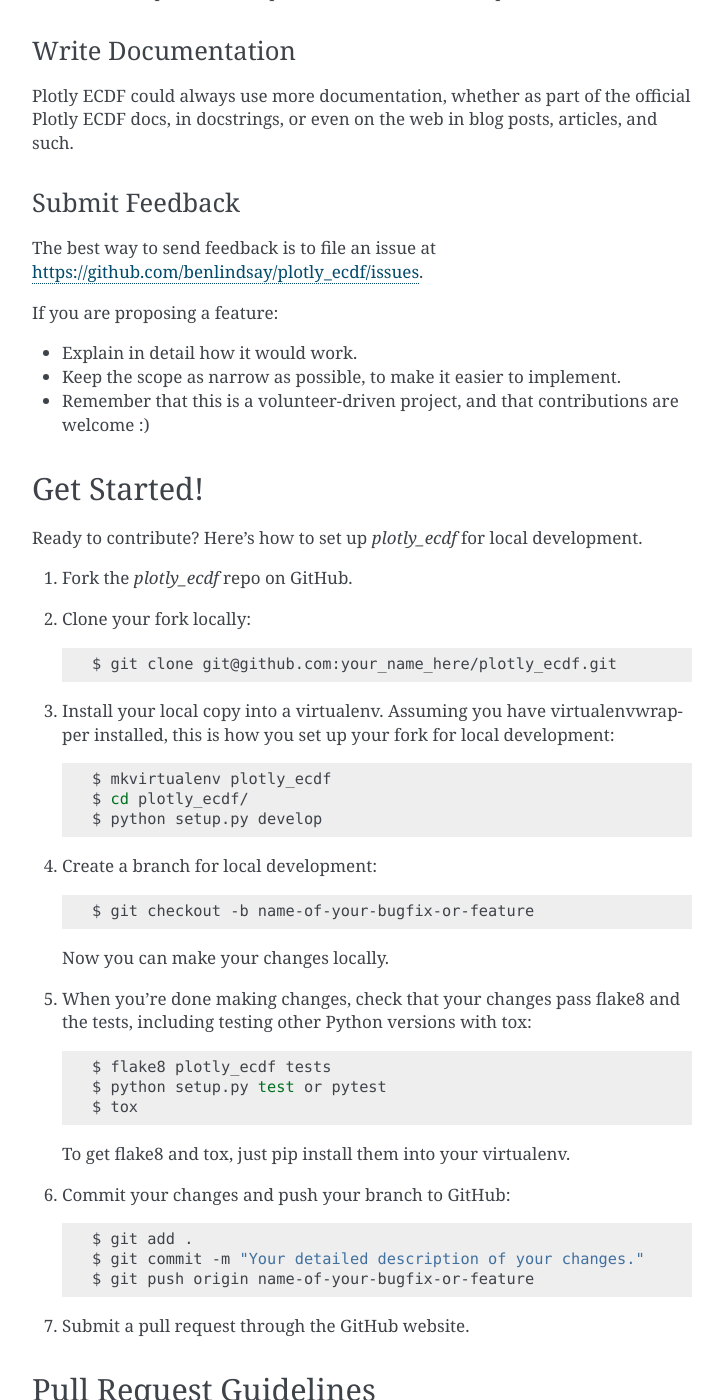
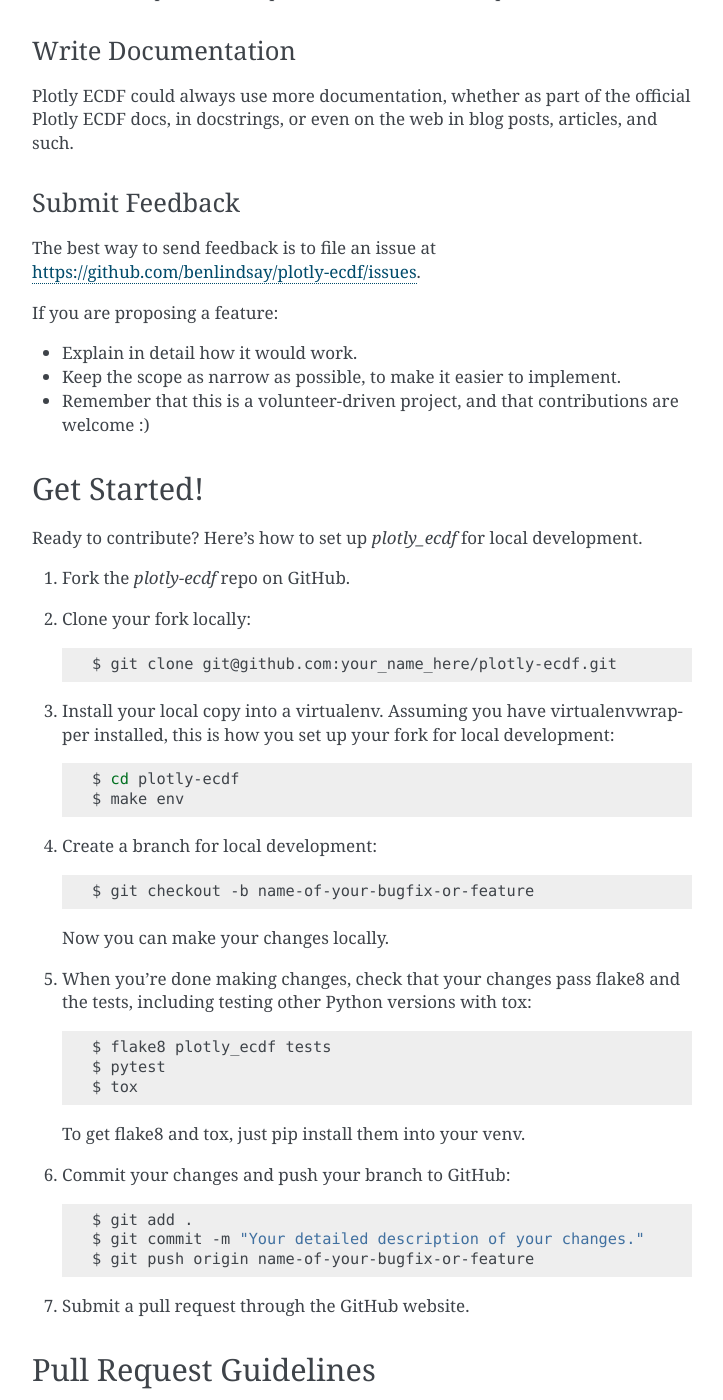
Before and after one commit to benlindsay/plotly-ecdf, a Sphinx documentation site: the page built from docs/contributing.rst, in a window 1280 px wide and 1400 px high, scrolled down 752 px. Shown: the whole window, without its empty margins (388-1111 px from the left). Built offline with Sphinx 7.4.7, drawn with Linux system fonts in a browser that asks for light colours; some of the changed text lies outside the part shown.

Commit message:
replaced plotly_ecdf names with plotly-ecdf

```diff
--- a/CONTRIBUTING.rst
+++ b/CONTRIBUTING.rst
@@ -15,7 +15,7 @@
 Report Bugs
 ~~~~~~~~~~~
 
-Report bugs at https://github.com/benlindsay/plotly_ecdf/issues.
+Report bugs at https://github.com/benlindsay/plotly-ecdf/issues.
 
 If you are reporting a bug, please include:
 
@@ -45,7 +45,7 @@
 Submit Feedback
 ~~~~~~~~~~~~~~~
 
-The best way to send feedback is to file an issue at https://github.com/benlindsay/plotly_ecdf/issues.
+The best way to send feedback is to file an issue at https://github.com/benlindsay/plotly-ecdf/issues.
 
 If you are proposing a feature:
 
@@ -59,16 +59,15 @@
 
 Ready to contribute? Here's how to set up `plotly_ecdf` for local development.
 
-1. Fork the `plotly_ecdf` repo on GitHub.
+1. Fork the `plotly-ecdf` repo on GitHub.
 2. Clone your fork locally::
 
-    $ git clone git@github.com:your_name_here/plotly_ecdf.git
+    $ git clone git@github.com:your_name_here/plotly-ecdf.git
 
 3. Install your local copy into a virtualenv. Assuming you have virtualenvwrapper installed, this is how you set up your fork for local development::
 
-    $ mkvirtualenv plotly_ecdf
-    $ cd plotly_ecdf/
-    $ python setup.py develop
+    $ cd plotly-ecdf
+    $ make env
 
 4. Create a branch for local development::
 
@@ -80,10 +79,10 @@
    tests, including testing other Python versions with tox::
 
     $ flake8 plotly_ecdf tests
-    $ python setup.py test or pytest
+    $ pytest
     $ tox
 
-   To get flake8 and tox, just pip install them into your virtualenv.
+   To get flake8 and tox, just pip install them into your venv.
 
 6. Commit your changes and push your branch to GitHub::
 
@@ -103,7 +102,7 @@
    your new functionality into a function with a docstring, and add the
    feature to the list in README.rst.
 3. The pull request should work for Python 3.5, 3.6, 3.7 and 3.8, and for PyPy. Check
-   https://travis-ci.com/benlindsay/plotly_ecdf/pull_requests
+   https://travis-ci.com/benlindsay/plotly-ecdf/pull_requests
    and make sure that the tests pass for all supported Python versions.
 
 Tips
--- a/docs/conf.py
+++ b/docs/conf.py
@@ -1,6 +1,6 @@
 #!/usr/bin/env python
 #
-# plotly_ecdf documentation build configuration file, created by
+# plotly-ecdf documentation build configuration file, created by
 # sphinx-quickstart on Fri Jun  9 13:47:02 2017.
 #
 # This file is execfile()d with the current directory set to its
--- a/setup.py
+++ b/setup.py
@@ -43,13 +43,13 @@
     license="MIT license",
     long_description=readme + "\n\n" + history,
     include_package_data=True,
-    keywords="plotly_ecdf",
-    name="plotly_ecdf",
+    keywords="plotly-ecdf",
+    name="plotly-ecdf",
     packages=find_packages(include=["plotly_ecdf", "plotly_ecdf.*"]),
     setup_requires=setup_requirements,
     test_suite="tests",
     tests_require=test_requirements,
-    url="https://github.com/benlindsay/plotly_ecdf",
+    url="https://github.com/benlindsay/plotly-ecdf",
     version="0.1.0",
     zip_safe=False,
 )
```
Also changed, not shown: README.rst (+6 -6 lines), docs/installation.rst (+4 -4 lines), .travis.yml, 2 other files.
